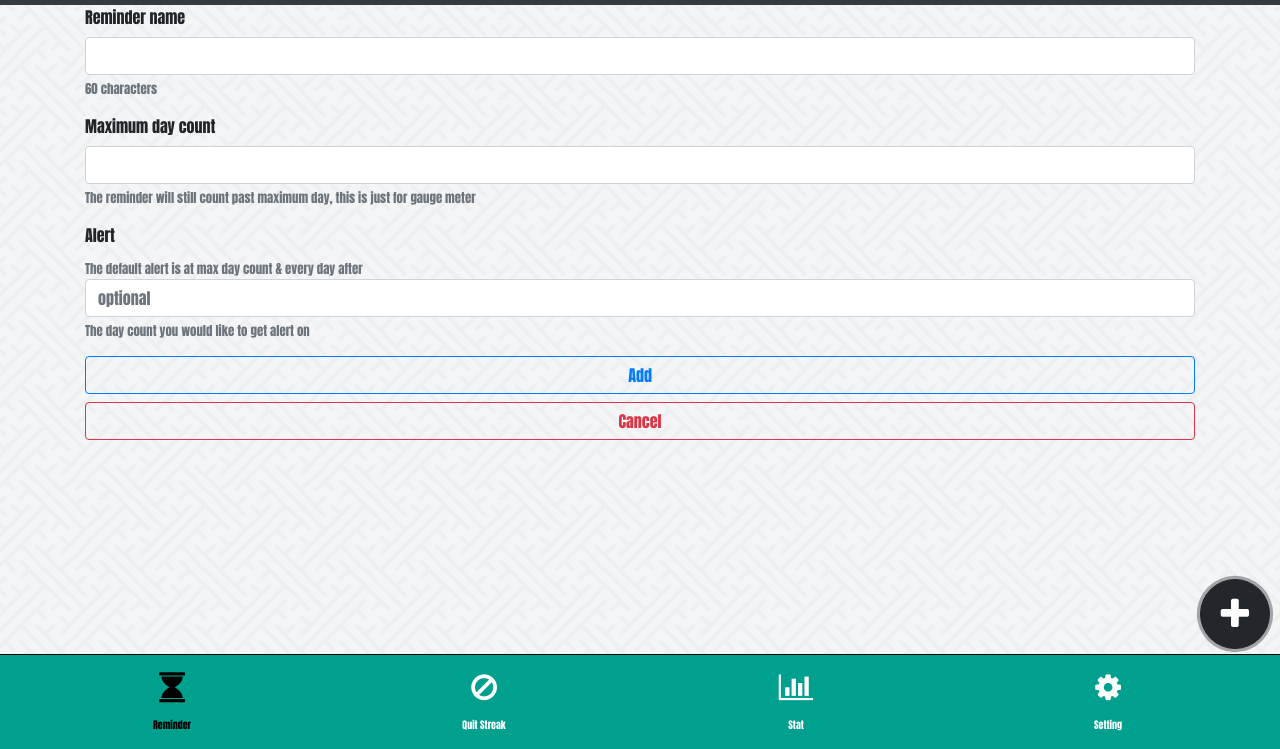
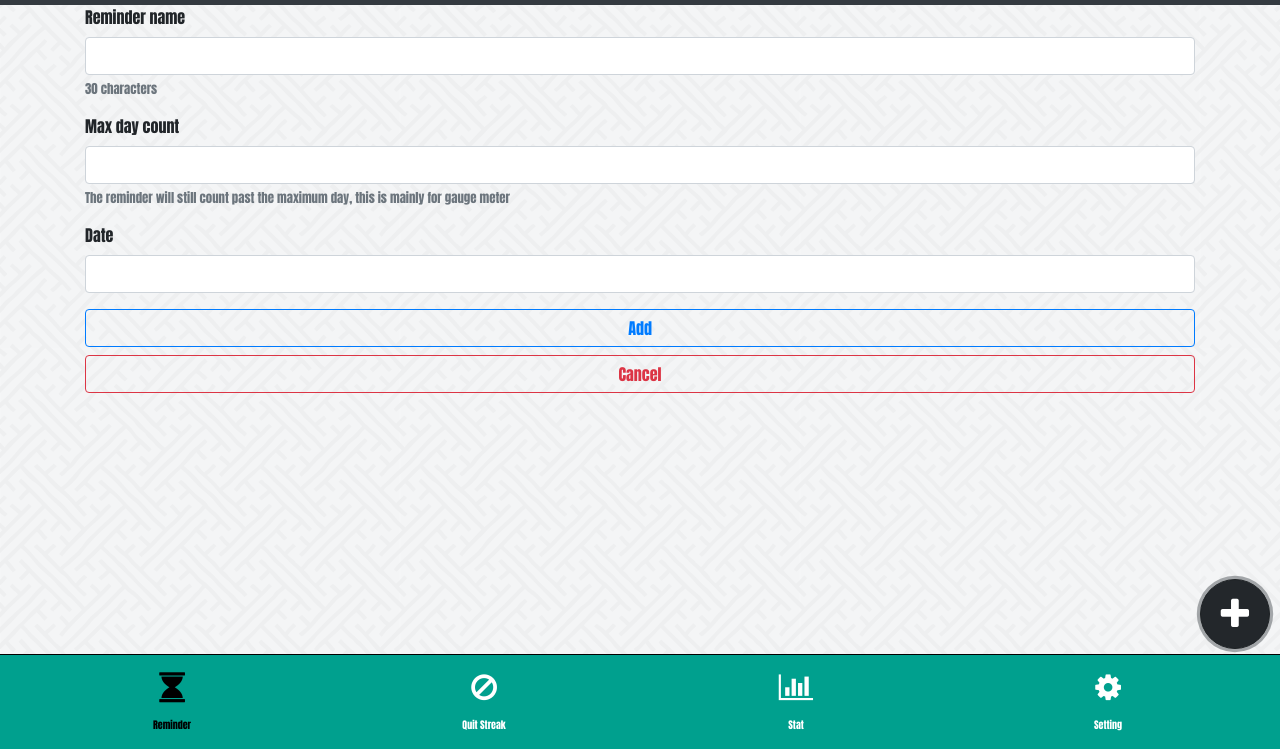
Before and after one commit to thanhn062/HowManyDaysSince, a website: page public/index.html in a window 1280 px wide. Both pictures are taken after a click on the button 1235 px from the left and 665 px from the top of the page. Shown: the part 51-800 px from the top of the page. Drawn offline with nearby package versions, Linux system fonts and the light colour scheme.

Commit message:
Add date picker into add menu

```diff
--- a/public/index.html
+++ b/public/index.html
@@ -47,19 +47,17 @@
 		<form>
 			<div class="form-group">
 				<label for="reminder-name">Reminder name</label>
-				<input type="text" class="form-control" id="reminder-name">
-				<small id="name-help" class="form-text text-muted">60 characters</small>
+				<input type="text" maxlength="30" class="form-control" id="reminder-name">
+				<small id="name-help" class="form-text text-muted">30 characters</small>
 			</div>
 			<div class="form-group">
-				<label for="reminder-name">Maximum day count</label>
+				<label for="reminder-name">Max day count</label>
 				<input type="number" class="form-control" id="reminder-day">
-				<small id="name-help" class="form-text text-muted">The reminder will still count past maximum day, this is just for gauge meter</small>
+				<small id="name-help" class="form-text text-muted">The reminder will still count past the maximum day, this is mainly for gauge meter</small>
 			</div>
 			<div class="form-group">
-				<label for="reminder-name">Alert</label>
-				<small id="name-help" class="form-text text-muted">The default alert is at max day count & every day after</small>
-				<input type="number" class="form-control" id="reminder-alert" placeholder="optional">
-				<small id="name-help" class="form-text text-muted">The day count you would like to get alert on</small>
+				<label for="reminder-date">Date</label>
+				<input placeholder="" class="form-control" type="text" onfocus="(this.type='date')" onblur="(this.type='text')" id="reminder-date">
 			</div>
 			<button type="button" class="btn btn-add btn-outline-primary btn-block">Add</button>
 			<button type="button" class="btn btn-cancel btn-outline-danger btn-block">Cancel</button>
```
